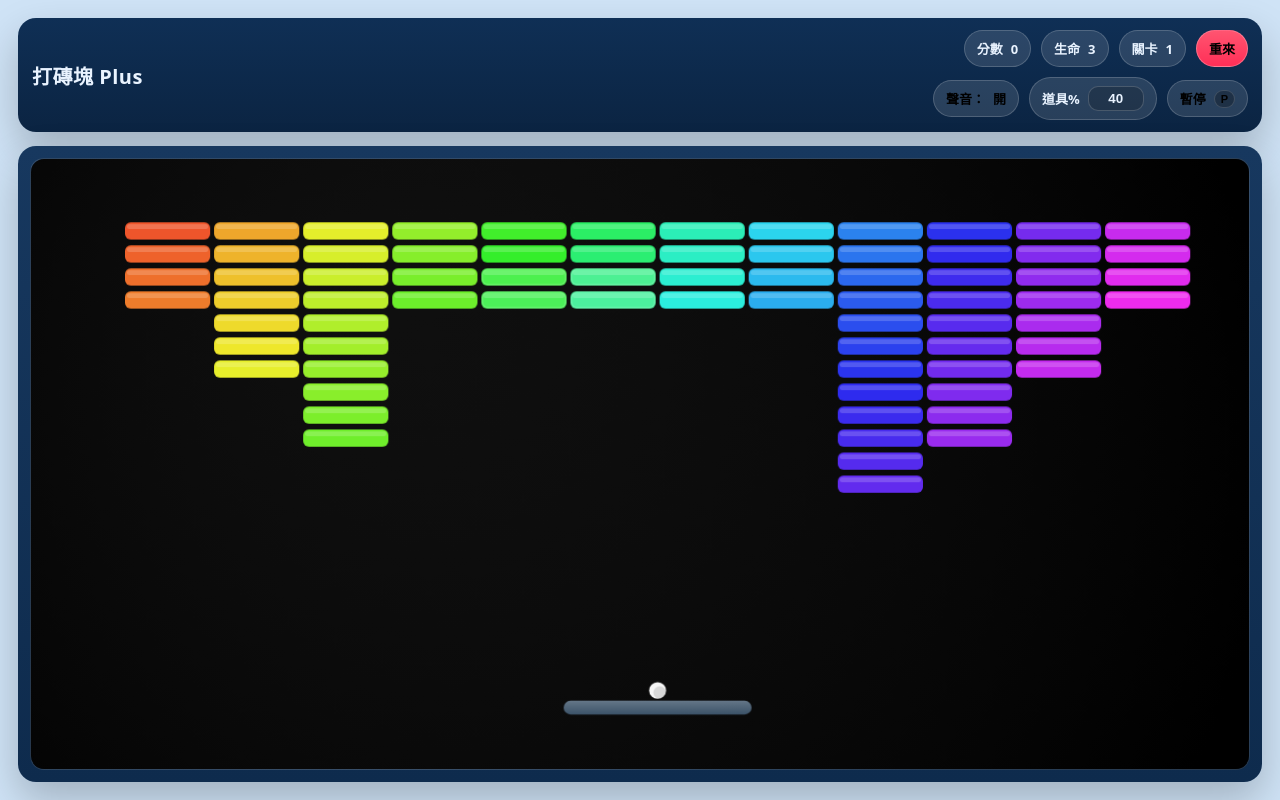
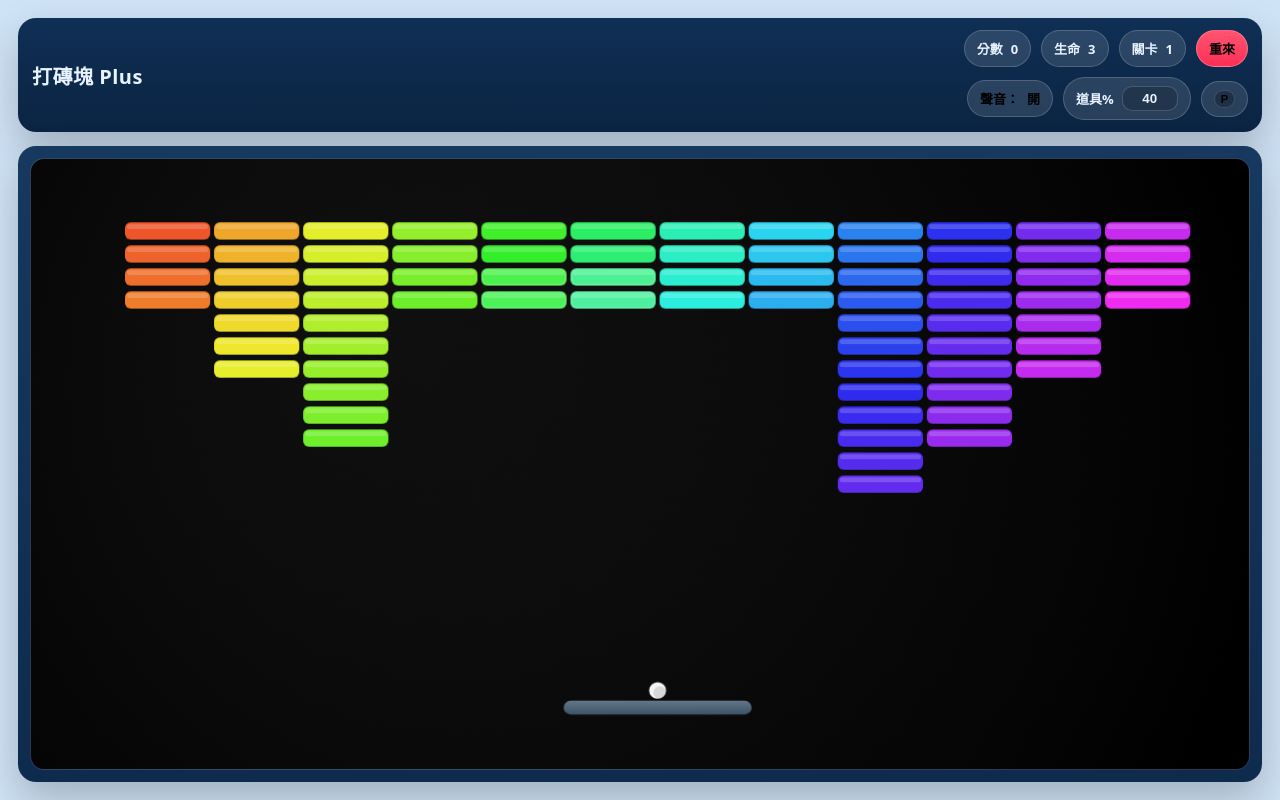
Before and after one commit to greenlalala-cyber/breakout, a plain HTML site: page index.html in a window 1280 px wide. Drawn offline with Linux system fonts and the light colour scheme.

Commit message:
Update index.html

```diff
--- a/index.html
+++ b/index.html
@@ -32,7 +32,7 @@
             道具% <input id="powerupRate" type="number" inputmode="numeric" min="0" max="100" step="1" value="40" aria-label="powerup rate percent"/>
           </div>
 
-          <button class="pill btn" id="btnPause" aria-label="pause">暫停 <span class="kbd">P</span></button>
+          <button class="pill btn" id="btnPause" aria-label="pause"> <span class="kbd">P</span></button>
         </div>
       </div>
     </header>
```
